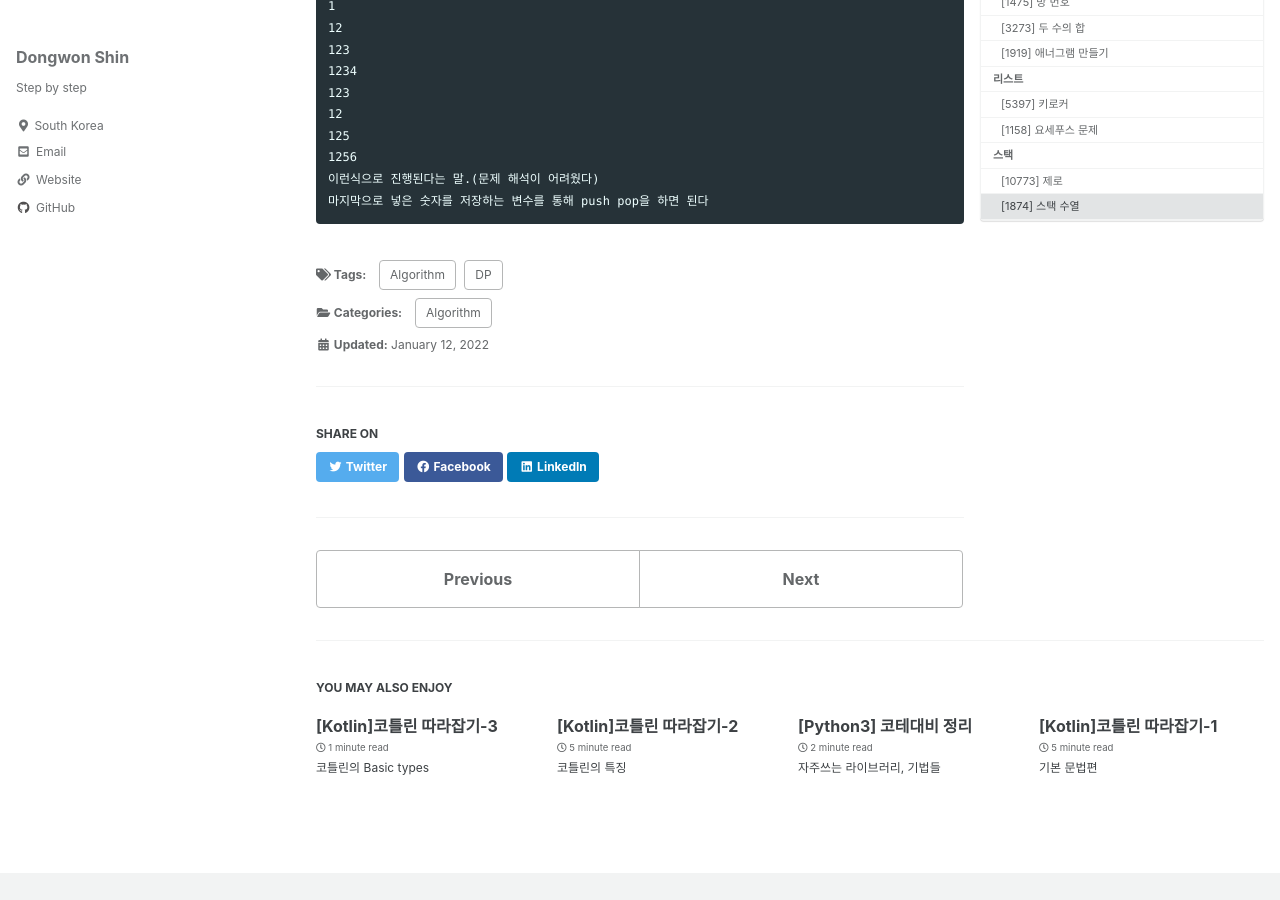
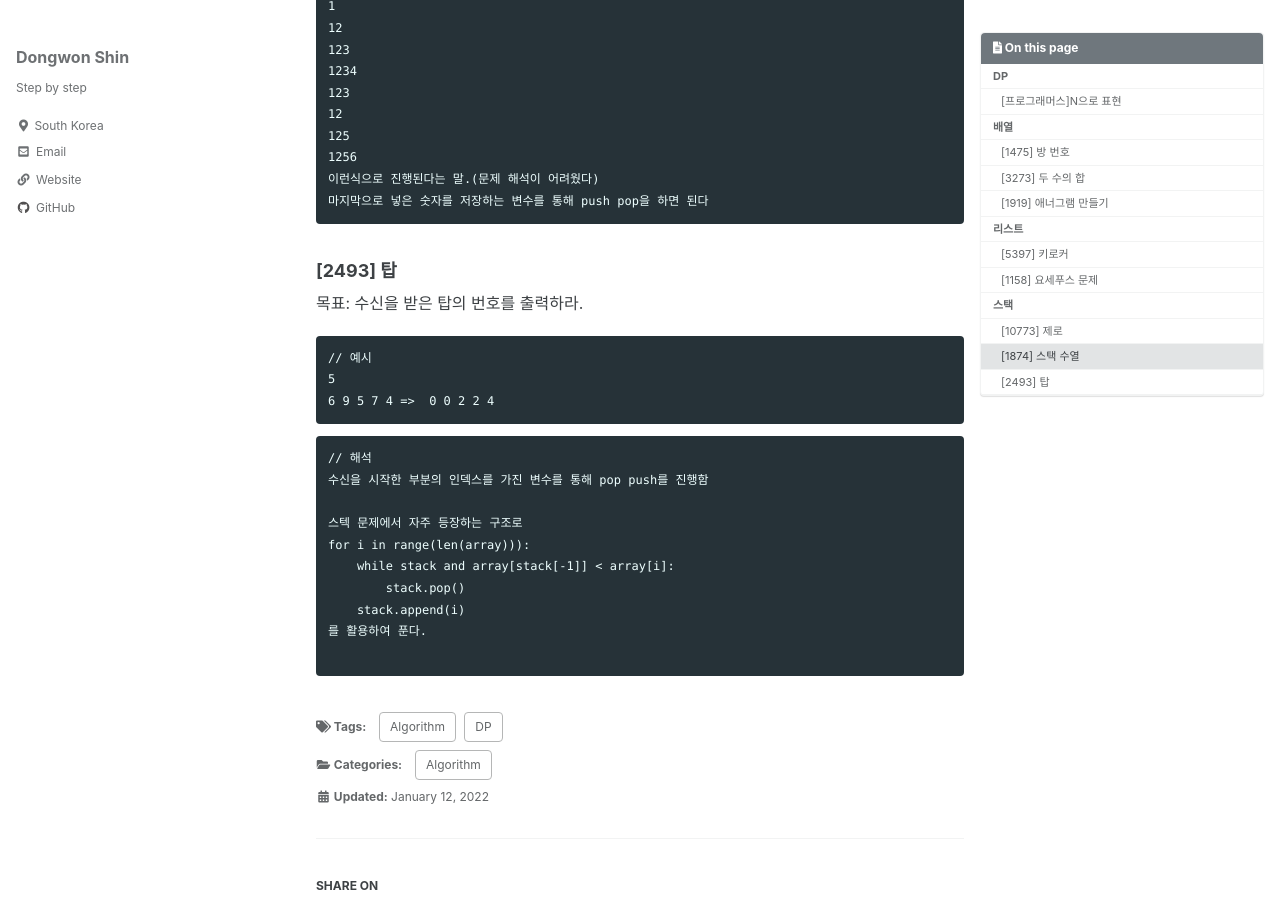
Before and after one commit to ponopono0322/ponopono0322.github.io, a Jekyll site: the page built from _posts/2022-01-12-algorithm.md, in a window 1280 px wide and 900 px high, scrolled down 3594 px. Built offline with Jekyll 4.4.1, drawn with Linux system fonts in a browser that asks for light colours; cached includes are drawn as plain includes; some web fonts are replaced.

Commit message:
Update 2022-01-12-algorithm.md

````diff
--- a/_posts/2022-01-12-algorithm.md
+++ b/_posts/2022-01-12-algorithm.md
@@ -175,3 +175,25 @@ else:
 이런식으로 진행된다는 말.(문제 해석이 어려웠다)
 마지막으로 넣은 숫자를 저장하는 변수를 통해 push pop을 하면 된다
 ```
+
+### [2493] 탑
+목표: 수신을 받은 탑의 번호를 출력하라.
+
+```
+// 예시
+5
+6 9 5 7 4 =>  0 0 2 2 4
+```
+
+```
+// 해석
+수신을 시작한 부분의 인덱스를 가진 변수를 통해 pop push를 진행함
+
+스텍 문제에서 자주 등장하는 구조로
+for i in range(len(array))):
+    while stack and array[stack[-1]] < array[i]:
+        stack.pop()
+    stack.append(i)
+를 활용하여 푼다.
+
+```
````
